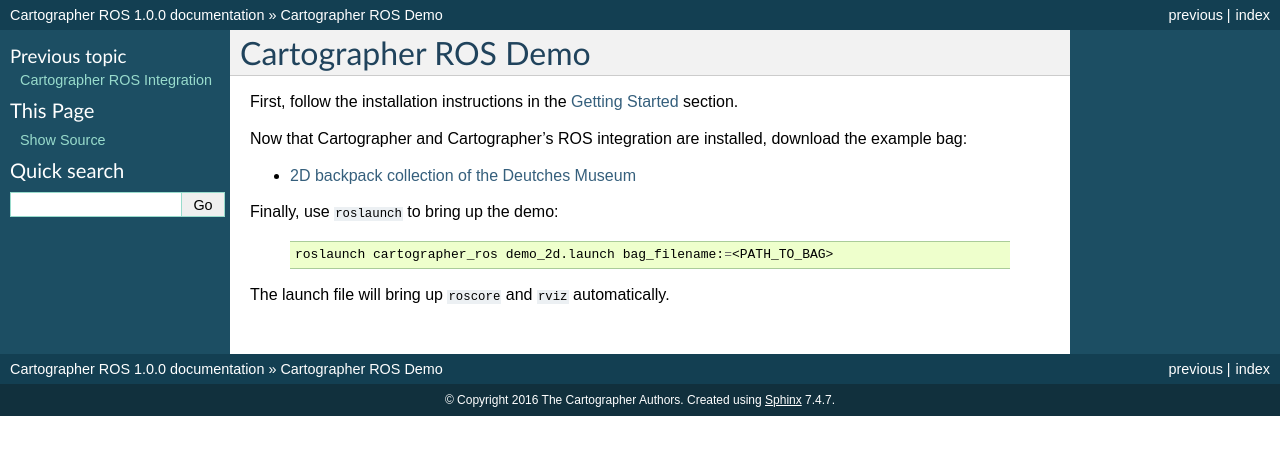
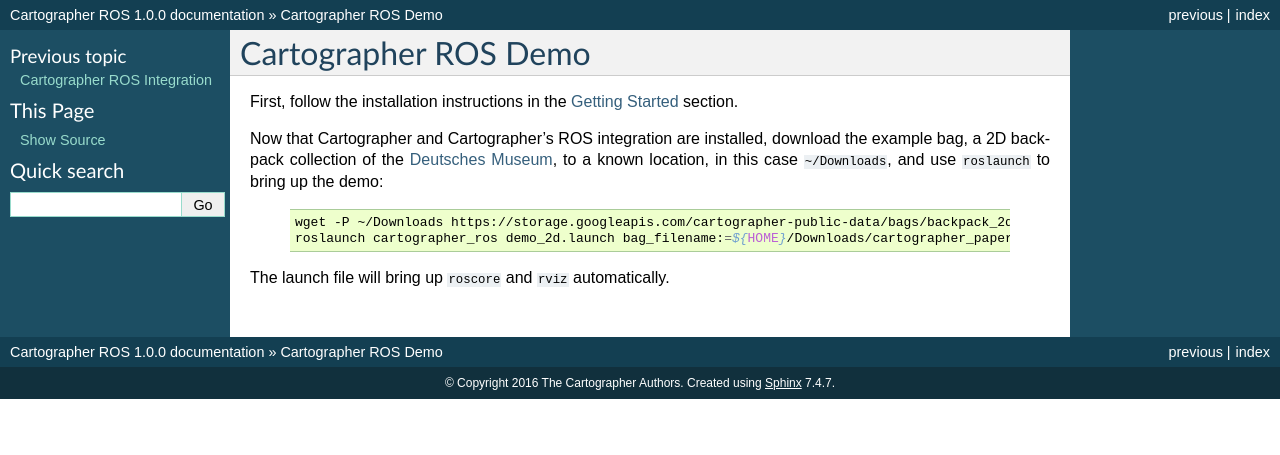
Before and after one commit to cartographer-project/cartographer_ros, a Sphinx documentation site: the page built from docs/source/demo.rst, in a window 1280 px wide. Shown: the top 455 px of the page. Built offline with Sphinx 7.4.7, drawn with Linux system fonts in a browser that asks for light colours.

Commit message:
Addressed comments.

```diff
--- a/docs/source/demo.rst
+++ b/docs/source/demo.rst
@@ -12,26 +12,20 @@
    See the License for the specific language governing permissions and
    limitations under the License.
 
-.. Cartographer documentation master file, created by
-   sphinx-quickstart on Fri Jul  8 10:41:33 2016.
-   You can adapt this file completely to your liking, but it should at least
-   contain the root `toctree` directive.
-
 =====================
 Cartographer ROS Demo
 =====================
 
 First, follow the installation instructions in the :ref:`getting-started` section.
 
-Now that Cartographer and Cartographer's ROS integration are installed, download the example bag:
-
-* `2D backpack collection of the Deutches Museum
-  <https://storage.googleapis.com/cartographer-public-data/bags/backpack_2d/cartographer_paper_deutsches_museum.bag>`_
-
-Finally, use ``roslaunch`` to bring up the demo:
+Now that Cartographer and Cartographer's ROS integration are installed,
+download the example bag, a 2D backpack collection of the `Deutsches Museum
+<https://en.wikipedia.org/wiki/Deutsches_Museum>`_, to a known location, in
+this case ``~/Downloads``, and use ``roslaunch`` to bring up the demo:
 
   .. code-block:: bash
 
-    roslaunch cartographer_ros demo_2d.launch bag_filename:=<PATH_TO_BAG>
+    wget -P ~/Downloads https://storage.googleapis.com/cartographer-public-data/bags/backpack_2d/cartographer_paper_deutsches_museum.bag
+    roslaunch cartographer_ros demo_2d.launch bag_filename:=${HOME}/Downloads/cartographer_paper_deutsches_museum.bag
 
 The launch file will bring up ``roscore`` and ``rviz`` automatically.
--- a/docs/source/index.rst
+++ b/docs/source/index.rst
@@ -11,11 +11,6 @@
    WITHOUT WARRANTIES OR CONDITIONS OF ANY KIND, either express or implied.
    See the License for the specific language governing permissions and
    limitations under the License.
-
-.. Cartographer documentation master file, created by
-   sphinx-quickstart on Fri Jul  8 10:41:33 2016.
-   You can adapt this file completely to your liking, but it should at least
-   contain the root `toctree` directive.
 
 ============================
 Cartographer ROS Integration
```
